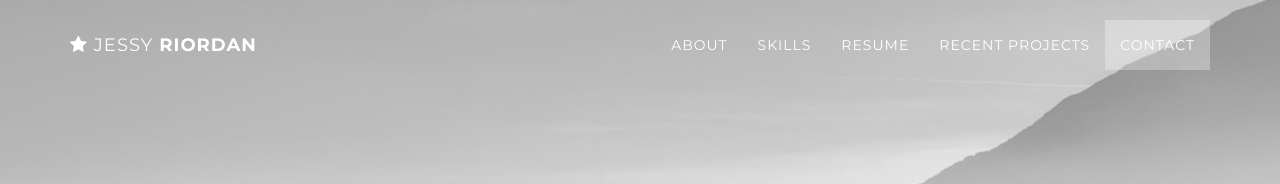
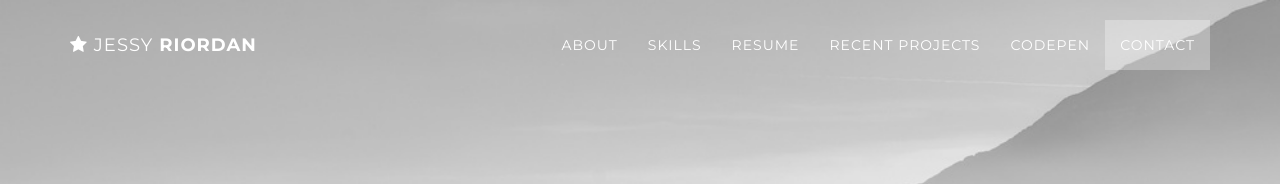
Before and after one commit to JessyRiordan/TestPortfolio, a plain HTML site: page index.html in a window 1280 px wide. Shown: the top 184 px of the page. Drawn offline with Linux system fonts and the light colour scheme; some packages are replaced by stand-ins of ours.

Commit message:
added codepen to the header

```diff
--- a/index.html
+++ b/index.html
@@ -63,6 +63,9 @@
                     </li>
                     <li>
                         <a class="page-scroll" href="#recent">Recent Projects</a>
+                    </li>
+                    <li>
+                        <a class="page-scroll" href="#codepen">CodePen</a>
                     </li>
                     <li>
                         <a class="page-scroll" href="#contact">Contact</a>
```
